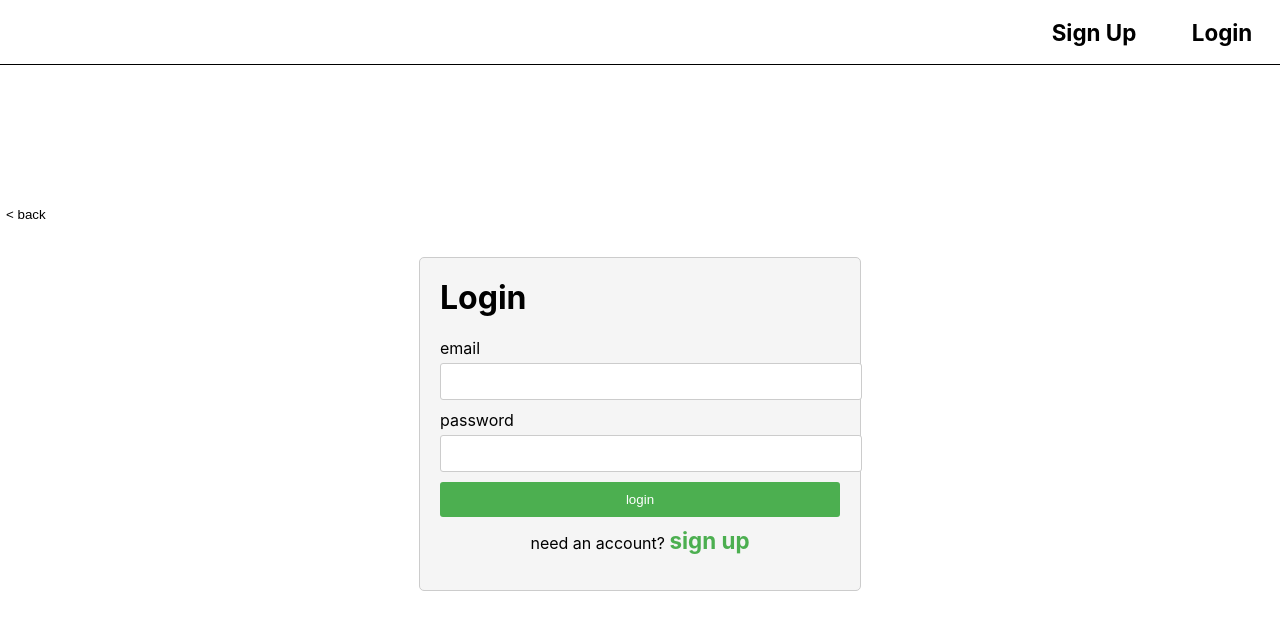
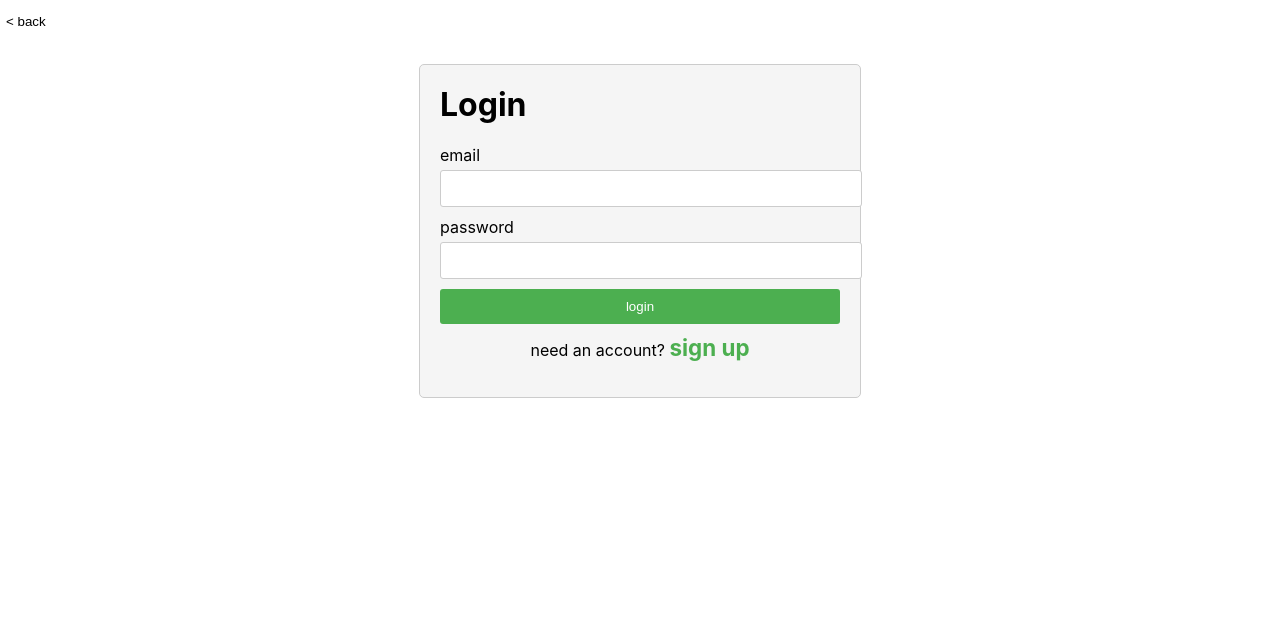
Before and after one commit to owen-na/CSCI4300-Final-project, a React (Create React App) app: page /Pages/Login in a window 1280 px wide. Shown: the top 630 px of the page. Built offline with nearby package versions, Linux system fonts and the light colour scheme.

Commit message:
all buttons route as expected!

```diff
--- a/src/App.js
+++ b/src/App.js
@@ -8,11 +8,12 @@ import arrow from "./assets/arrow.svg";
 function App() {
   return (
     <>
-        <Header />
       <Routes>
         <Route path="/Pages/Login" element={<Login />} />
         <Route path="/Pages/SignIn" element={<SignIn />} />
         <Route path="/" element={
+          <>
+          <Header />
       <div className="mainParent">
         <button type="button">
           <img src={arrow} alt="Backarrow" className="barrow" />
@@ -24,6 +25,7 @@ function App() {
           <img src={arrow} alt="arrow" className="farrow" />
         </button>
       </div>
+      </>
         } />
     </Routes>
     </>
--- a/src/Pages/Login.jsx
+++ b/src/Pages/Login.jsx
@@ -1,10 +1,14 @@
+import { Link } from "react-router-dom";
+
 export default function Login() {
   return (
     <>
       <div>
-        <button>
-          <p> &lt; back</p>
-        </button>
+        <Link to="/">
+          <button>
+            <p> &lt; back</p>
+          </button>
+        </Link>
       </div>
       <div className="loginForm">
         <form>
--- a/src/Pages/SignIn.jsx
+++ b/src/Pages/SignIn.jsx
@@ -1,12 +1,15 @@
 import "../styles/login.css";
+import { Link } from "react-router-dom";
 
 export default function SignIn() {
   return (
     <>
       <div>
-        <button>
-          <p> &lt; back</p>
-        </button>
+        <Link to="/">
+          <button>
+            <p> &lt; back</p>
+          </button>
+        </Link>
       </div>
       <div className="signInForm">
         <form>
```
